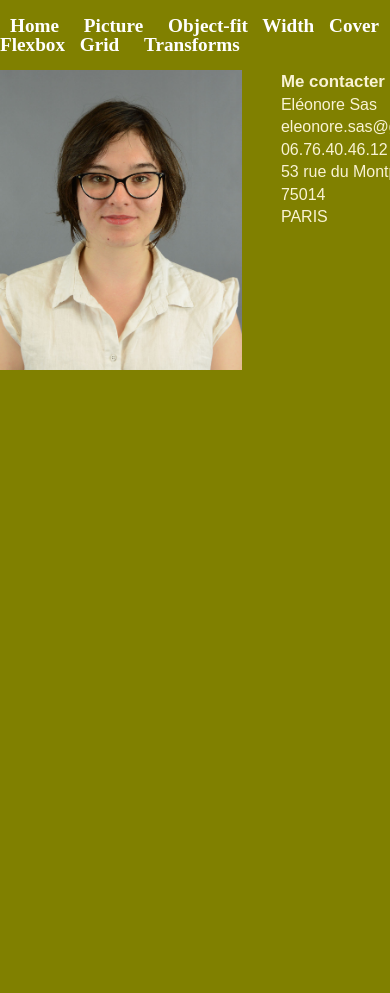
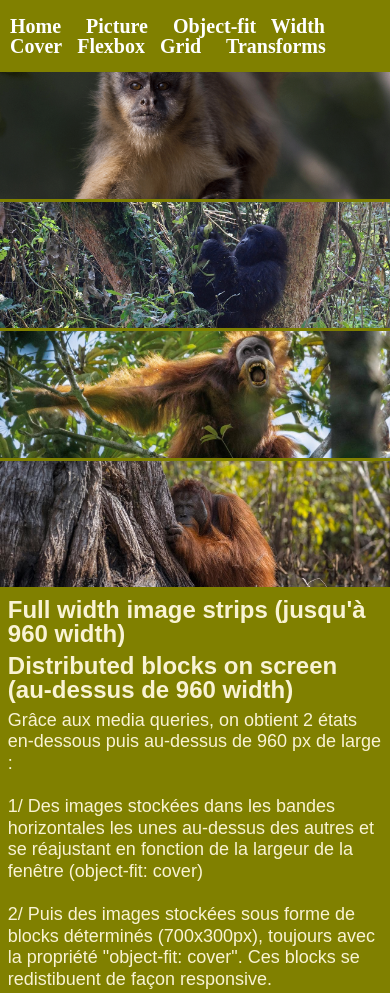
Before and after one commit to Sasmurmure/B3-CSS-2019, a plain HTML site: page object-fit.html in a window 390 px wide. Shown: the top 993 px of the page. Before the commit the page ends 844 px from the top, so only its background shows below. Drawn offline with Linux system fonts and the light colour scheme.

Commit message:
Fin responsives images

```diff
--- a/css/specifics/cover.css
+++ b/css/specifics/cover.css
@@ -1,10 +1,8 @@
 h2 {
   text-align: center;
-  font-size: 4vw;
 }
 
 p {
-  font-size: 2vw;
   text-align: center;
 }
 
--- a/css/specifics/object-fit.css
+++ b/css/specifics/object-fit.css
@@ -0,0 +1,15 @@
+.strips{
+  width: 700px;
+  height: 300px;
+  object-fit: cover;
+  overflow: hidden;
+}
+
+@media screen and (max-width : 960px){
+  .strips {
+    width: 100%;
+    height: 15vh;
+    object-fit: cover;
+    overflow: hidden;
+  }
+}
--- a/css/typography.css
+++ b/css/typography.css
@@ -29,14 +29,14 @@ body{
 
 h2 {
   margin: 2vw 2vw;
-  font-size: 4vw;
+  font-size: 24px;
   font-weight: bold;
 }
 
 p {
   line-height: 01.2;
   margin: 2vw 2vw;
-  font-size: 2.5vw;
+  font-size: 18px;
 }
 
 header{
@@ -50,7 +50,7 @@ nav:hover, a:visited, a:link, a:active {
 }
 
 header nav ul {
-  font-size: 1.2em;
+  font-size: 20px;
 }
 
 /* #section1 h1{
@@ -66,9 +66,10 @@ header nav ul {
 
 footer {
   line-height: 01.4;
+  margin-top: 4px;
 }
 
 footer h3{
-  font-size: 2vh;
+  font-size: 16px;
   font-weight: bold;
 }
--- a/object-fit.html
+++ b/object-fit.html
@@ -7,6 +7,8 @@
     <link rel="stylesheet" type="text/css" href="css/typography.css">
     <link rel="stylesheet" type="text/css" href="css/layout.css">
     <link rel="stylesheet" type="text/css" href="css/scaffolding.css">
+    <link rel="stylesheet" type="text/css" href="css/specifics/object-fit.css">
+
     <title></title>
   </head>
   <body>
@@ -36,6 +38,18 @@
         </ul>
       </nav>
     </header>
+
+    <img class="strips" src="images/large/un-singe-n-a-pas-de-droits-sur-ses-selfies-cc278e-0@1x.png" alt="Singe 1">
+    <img class="strips" src="images/large/Nathalie-Baye-et-d-autres-personnalites-a-la-rescousse-des-grands-singes.jpg" alt="Singe 2">
+    <img class="strips" src="images/large/defier-son-rival-357749.jpg" alt="Singe 3">
+    <img class="strips" src="images/large/15-wildlife-gallery-prod-yourshot-288748-10950766.jpg" alt="Singe 4">
+
+    <h2>Full width image strips (jusqu'à 960 width)</h2>
+    <h2>Distributed blocks on screen (au-dessus de 960 width)</h2>
+
+    <p> Grâce aux media queries, on obtient 2 états en-dessous puis au-dessus de 960 px de large : </br> </br>1/ Des images stockées dans les bandes horizontales les unes au-dessus des autres et se réajustant en fonction de la largeur de la fenêtre (object-fit: cover)</br></br>
+2/ Puis des images stockées sous forme de blocks déterminés (700x300px), toujours avec la propriété "object-fit: cover". Ces blocks se redistibuent de façon responsive.
+    </p>
 
     <footer>
       <img src="images/medium/eleonore-sas.jpg" alt="photo Éléonore Sas">
```
Also changed, not shown: css/layout.css (+0 -58 lines), width.html (+3 -1 lines).
